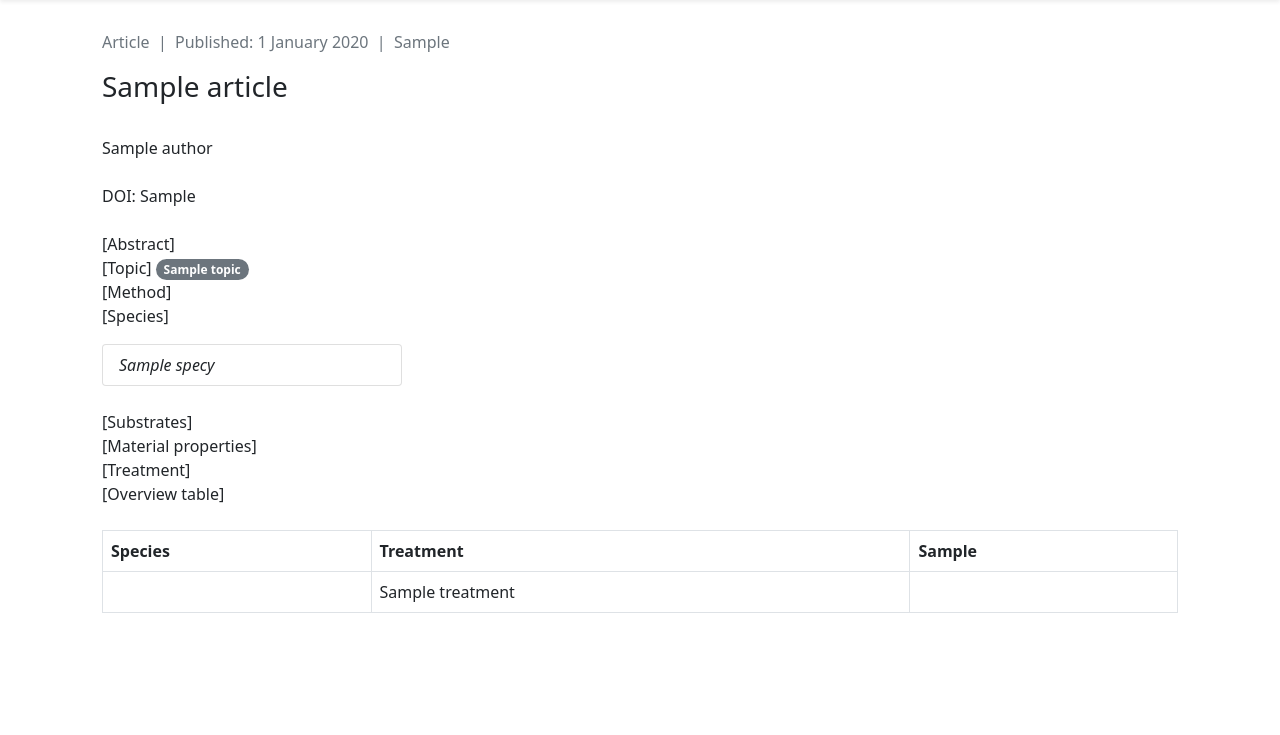
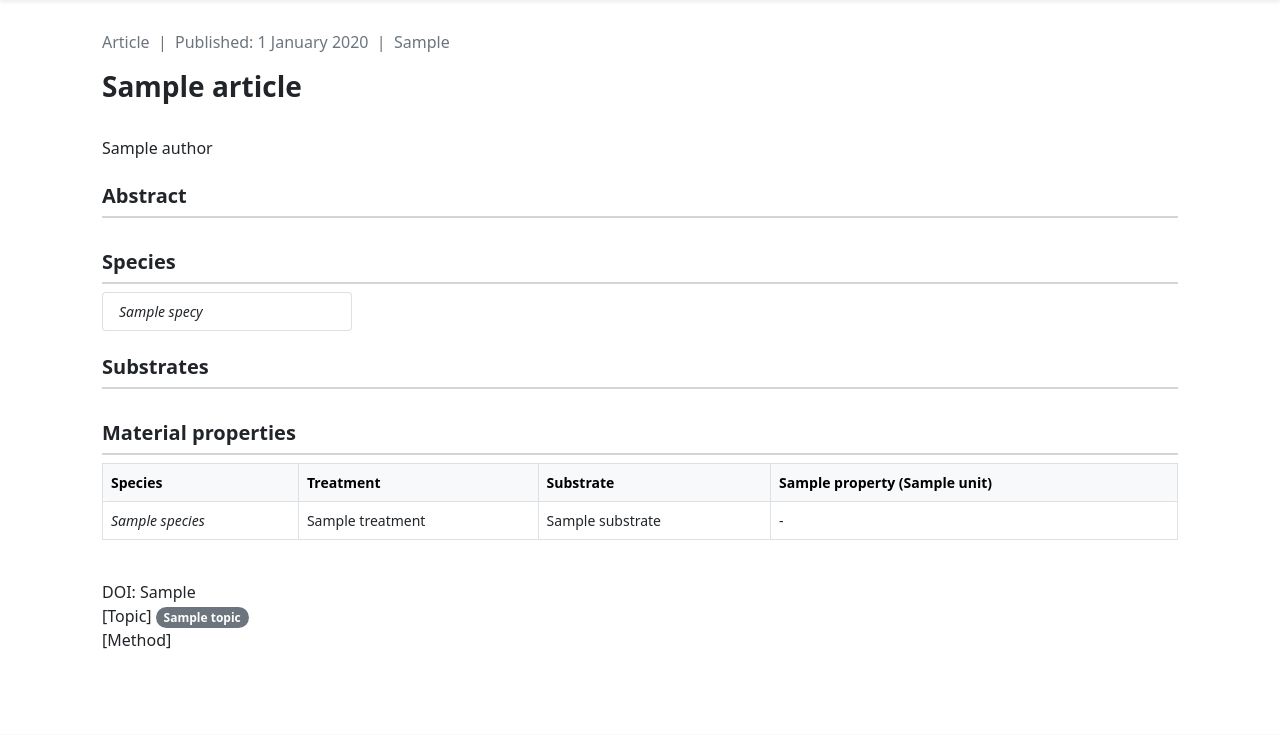
Before and after one commit to johnkeates/Fungalmaterials, a Django app: template main/templates/main/articles_info.html in a window 1280 px wide. Shown: the part 75-810 px from the top of the page. After the commit the page ends 724 px from the top, so only its background shows below. Run offline with Django 4.2, Linux system fonts and the light colour scheme; tables that the repository leaves empty hold one stand-in row (values such as "Sample post"); the template is opened without the code that fills it: values that come from a table or form of the project are taken from there, most other values are stand-ins (such as "Sample title", 1, 10 or a date in 2020); some libraries are stand-ins or nearby versions.

Commit message:
Addition of material properties table on the articles_info page and overall layout of the page

```diff
--- a/main/templates/main/articles_info.html
+++ b/main/templates/main/articles_info.html
@@ -1,9 +1,17 @@
 {% extends 'main/base.html'%}
 {% block content %}
 {% load static %}
+{% load custom_filters %}
 
 <style>
-
+    h3 {
+        font-weight: 600;
+    }
+    h5 {
+        border-bottom: 2px solid #d5d5d5;
+        padding-bottom: 8px;
+        font-weight: 600;
+    }
 </style>
 
 <title>Article info | Fungalmaterials</title>
@@ -36,102 +44,91 @@
 
         <br>
 
-        <p>
         {% if article.authors.all %}
             {% for author in article.authors.all %}
                 {{ author.name }}{% if not forloop.last %}; {% endif %}
             {% endfor %}
+            <br>
         {% else %}
             No authors available.
+            <br>
         {% endif %}
 
         <br>
+
+        <h5>Abstract</h5>
+
+        <br>
+
+        {% if sorted_species %}
+        <h5>Species</h5>
+            <ul class="list-group" style="font-size: 14px; max-width: 250px;">
+                {% for species in sorted_species %}
+                    <li class="list-group-item"><i>{{ species.name }}</i></li>
+                {% endfor %}
+            </ul>
+        <br>
+        {% endif %}
+
+        <h5>Substrates</h5>
+
+        <br>
+
+        {% if sorted_material_properties %}
+        <h5>Material properties</h5>
+            <table class="table table-bordered table-hover" style="font-size: 14px; width: 100%;">
+                <thead>
+                    <tr class="table-light">
+                        <th>Species</th>
+                        <th>Treatment</th>
+                        <th>Substrate</th>
+                        {% for property, unit in sorted_material_properties %}
+                            <th>{{ property }} ({{ unit }})</th>
+                        {% endfor %}
+                    </tr>
+                </thead>
+                <tbody>
+                    {% for species, treatments in data.items %}
+                        {% for treatment, substrates in treatments.items %}
+                            {% for substrate, properties in substrates.items %}
+                                <tr>
+                                    <td><i>{{ species }}</i></td>
+                                    <td>{{ treatment|default:"-" }}</td>
+                                    <td>{{ substrate }}</td>
+                                    {% for property, unit in sorted_material_properties %}
+                                        <td>{{ properties|get_item:property|default:"-" }}</td>
+                                    {% endfor %}
+                                </tr>
+                            {% endfor %}
+                        {% endfor %}
+                    {% endfor %}
+                </tbody>
+            </table>
+        {% endif %}
+
         <br>
 
         {% if article.doi %}
             DOI: {{ article.doi }}
+            <br>
         {% endif %}
 
-        <br>
-
-        <br> [Abstract]
-        <br> [Topic]
+        [Topic]
         {% if article.topic.all %}
             {% for topic in article.topic.all %}
                 <span class="badge rounded-pill bg-secondary">{{ topic.name }}</span>
             {% endfor %}
+            <br>
         {% endif %}
 
-        <br> [Method]
+        [Method]
         {% if article.method.all %}
             {% for method in article.method.all %}
                 <span class="badge rounded-pill bg-{{ method.name }}">{{ method.name }}</span>
             {% endfor %}
+            <br>
         {% endif %}
 
-        <br> [Species]
-        {% if sorted_species %}
-            <ul class="list-group" style="max-width: 300px;">
-                {% for species in sorted_species %}
-                    <li class="list-group-item"><i>{{ species.name }}</i></li>
-                {% endfor %}
-            </ul>
-        {% endif %}
-
-        <br> [Substrates]
-
-        <br> [Material properties]
-
-        <br> [Treatment]
-
-        <br> [Overview table]
-
-        <br>
-        <br>
-            <table class="table table-bordered">
-                <thead>
-                    <tr>
-                        <th scope="col">Species</th>
-                        <th scope="col">Treatment</th>
-                        <!-- Loop through distinct properties to create table headers dynamically -->
-                        {% for x in distinct_properties %}
-                        <th scope="col">{{ x }}</th>
-                        {% endfor %}
-                    </tr>
-                </thead>
-                <tbody>
-                    <!-- Loop over distinct treatments -->
-                    {% for treatment in distinct_treatments %}
-                    <tr>
-                        <!-- For each treatment, display the species (assuming one species per treatment) -->
-                        <td>
-                            {% for material_property in article.materialproperty_set.all %}
-                                {% if material_property.treatment == treatment %}
-                                    {{ material_property.species.name }}
-                                {% endif %}
-                            {% endfor %}
-                        </td>
-
-                        <td>{{ treatment }}</td>
-
-                        <!-- For each treatment, display values for all properties -->
-                        {% for x in distinct_properties %}
-                        <td>
-                            {% for material_property in article.materialproperty_set.all %}
-                                {% if material_property.treatment == treatment and material_property.material_property.name == x %}
-                                    {{ material_property.value }} {{ material_property.unit.symbol }}
-                                {% endif %}
-                            {% endfor %}
-                        </td>
-                        {% endfor %}
-                    </tr>
-                    {% endfor %}
-                </tbody>
-            </table>
-
-        </p>
-
-        <br>
         <br>
         <br>
         <br>
--- /dev/null
+++ b/main/templatetags/custom_filters.py
@@ -0,0 +1,7 @@
+from django import template
+
+register = template.Library()
+
+@register.filter
+def get_item(dictionary, key):
+    return dictionary.get(key)
```
Also changed, not shown: main/views.py (+40 -14 lines), main/templatetags/__init__.py (added).
